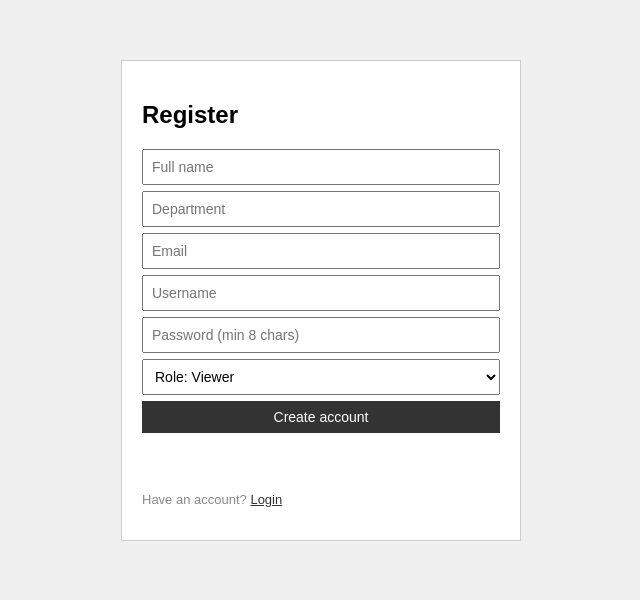
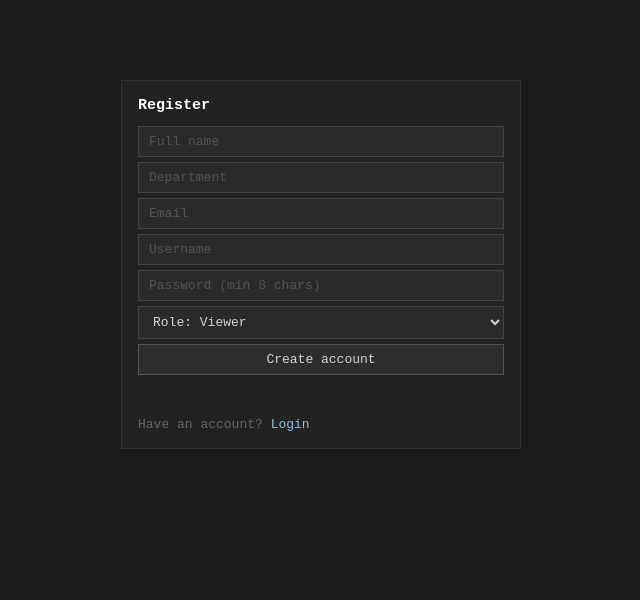
Before and after one commit to Tanu048/student-management-system-v2, a FastAPI app: page /register in a window 1280 px wide. Shown: the top 600 px of the page, without its empty margins (319-959 px from the left). Run offline with FastAPI, Linux system fonts and the light colour scheme.

Commit message:
add styles

```diff
--- a/static/style.css
+++ b/static/style.css
@@ -1,54 +1,103 @@
+* {
+    box-sizing: border-box;
+    margin: 0;
+    padding: 0;
+}
+
 body {
-    font-family: sans-serif;
-    background: #f0f0f0;
-    margin: 0;
+    font-family: 'Courier New', monospace;
+    background: #1a1a1a;
+    color: #d4d4d4;
+    font-size: 14px;
     padding: 20px;
 }
 
+a {
+    color: #7ec8e3;
+    text-decoration: none;
+}
+
+a:hover {
+    text-decoration: underline;
+}
+
+h2 {
+    font-size: 15px;
+    font-weight: bold;
+    margin-bottom: 12px;
+    color: #fff;
+}
+
+strong {
+    color: #fff;
+}
+
 input,
-select,
+select {
+    display: block;
+    width: 100%;
+    padding: 7px 10px;
+    margin: 5px 0;
+    font-size: 13px;
+    font-family: 'Courier New', monospace;
+    background: #2a2a2a;
+    color: #d4d4d4;
+    border: 1px solid #444;
+    outline: none;
+}
+
+input:focus,
+select:focus {
+    border-color: #7ec8e3;
+}
+
+input::placeholder {
+    color: #555;
+}
+
 button {
     display: block;
     width: 100%;
-    padding: 8px;
-    margin: 6px 0;
-    font-size: 14px;
-    box-sizing: border-box;
-}
-
-button {
+    padding: 7px 10px;
+    margin: 5px 0;
+    font-size: 13px;
+    font-family: 'Courier New', monospace;
+    background: #2d2d2d;
+    color: #d4d4d4;
+    border: 1px solid #555;
     cursor: pointer;
-    background: #333;
-    color: white;
-    border: none;
 }
 
 button:hover {
-    background: #555;
+    background: #3a3a3a;
+    border-color: #7ec8e3;
+    color: #fff;
 }
 
 button.red {
-    background: #c0392b;
+    border-color: #c0392b;
+    color: #e74c3c;
 }
 
-a {
-    color: #333;
+button.red:hover {
+    background: #c0392b;
+    color: #fff;
 }
 
 .box {
-    background: white;
-    border: 1px solid #ccc;
-    padding: 20px;
-    margin-bottom: 16px;
+    background: #222;
+    border: 1px solid #333;
+    padding: 16px;
+    margin-bottom: 14px;
 }
 
 .page {
     max-width: 400px;
-    margin: 40px auto;
+    margin: 60px auto;
 }
 
 .wide {
-    max-width: 800px;
+    max-width: 860px;
     margin: 0 auto;
 }
 
@@ -62,23 +111,25 @@ a {
 }
 
 .muted {
-    color: #888;
+    color: #666;
     font-size: 13px;
 }
 
 .err {
-    color: #c0392b;
+    color: #e74c3c;
     font-size: 13px;
+    margin-top: 6px;
 }
 
 .ok {
-    color: #27ae60;
+    color: #2ecc71;
     font-size: 13px;
+    margin-top: 6px;
 }
 
 #msg {
     margin-top: 8px;
-    min-height: 20px;
+    min-height: 18px;
     font-size: 13px;
 }
 
```
Also changed, not shown: other parts of static/style.css (+23 -13 lines).
